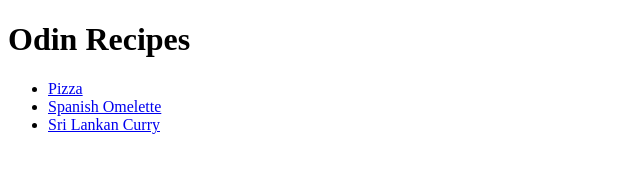
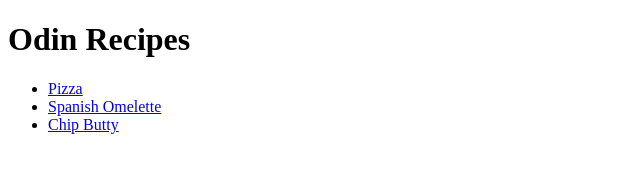
Before and after one commit to zdrebe/odin-recipes, a plain HTML site: page index.html in a window 1280 px wide. Shown: the full height of the page, 0-640 px from the left. Drawn offline with Linux system fonts and the light colour scheme.

Commit message:
Broken link fixed
fix broken link.
Link was broken due to file being renamed.

```diff
--- a/index.html
+++ b/index.html
@@ -11,7 +11,7 @@
     <ul>
         <li><a href="recipes/pizza.html">Pizza</a></li>
         <li><a href="recipes/spanish-omelette.html">Spanish Omelette</a></li>
-        <li><a href="recipes/sri-lankan-curry.html">Sri Lankan Curry</a></li>
+        <li><a href="recipes/chip-butty.html">Chip Butty</a></li>
     </ul>
 </body>
 
```
